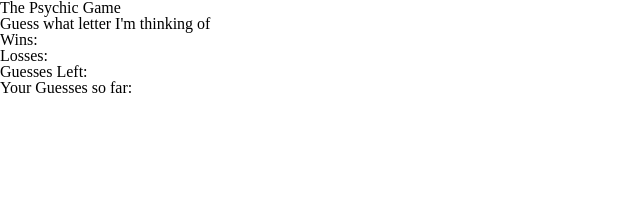
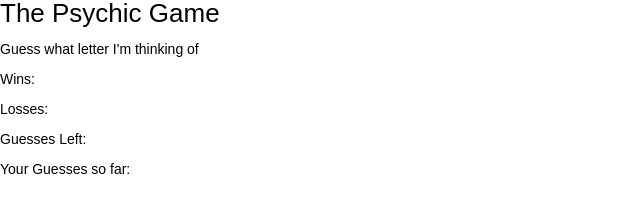
Before and after one commit to ciarram/Guess-The-Letter, a plain HTML site: page index.html in a window 1280 px wide. Shown: the whole page, without its empty margins (0-640 px from the left). Drawn offline with Linux system fonts and the light colour scheme.

Commit message:
added css elements and changed html and js

```diff
--- a/assets/css/style.css
+++ b/assets/css/style.css
@@ -0,0 +1,8 @@
+h1{
+    font-size: 26px;
+    font-family: 'Arial';
+}
+p{
+    font-size: 14px;
+    font-family: 'Arial';
+}
--- a/assets/javascript/game.js
+++ b/assets/javascript/game.js
@@ -11,11 +11,11 @@ document.onkeyup= function(event){
     if(playerGuess == compLetter){
         console.log("player wins!");
         win++;
+        guessLeft = 9;
         compLetter = computerGuess[Math.floor(Math.random() * computerGuess.length)];
     }else{
         console.log("you lose a guess");
         guessLeft--;
-        //var oneLessGuess = guessLeft;
     }
 if(guessLeft == 0 ){
         console.log("start over");
--- a/index.html
+++ b/index.html
@@ -4,30 +4,20 @@
     <meta charset="UT-8">
     <title>Ciarra Psychic Game</title>
     <link rel="stylesheet" type="text/css" href="assets/css/reset.css">
+    <link rel="stylesheet" type="text/css" href="assets/css/style.css">
     <script src="assets/javascript/game.js"></script>
 </head>
 <body>
     <h1>The Psychic Game</h1>
-
-    <div id="computerinput">
-        <p>Guess what letter I'm thinking of</p>
-    </div>
-
-    <div id="wincount">
-        <p>Wins:</p>
-    </div>
-
-    <div id="losscount">
-        <p>Losses:</p>
-    </div>
-
-    <div id="numofguess">
-        <p>Guesses Left:</p>
-    </div>
-
-    <div id="guessesdown">
-        <p>Your Guesses so far:</p>
-    </div>
-
+    <br>
+        <p id="computerinput">Guess what letter I'm thinking of</p>
+    <br>
+        <p id="wincount">Wins:</p>
+    <br>
+        <p id="losscount">Losses:</p>
+    <br>
+        <p id="numofguess">Guesses Left:</p>
+    <br>
+        <p id="guessesdown">Your Guesses so far:</p>
 </body>
 </html>
```
